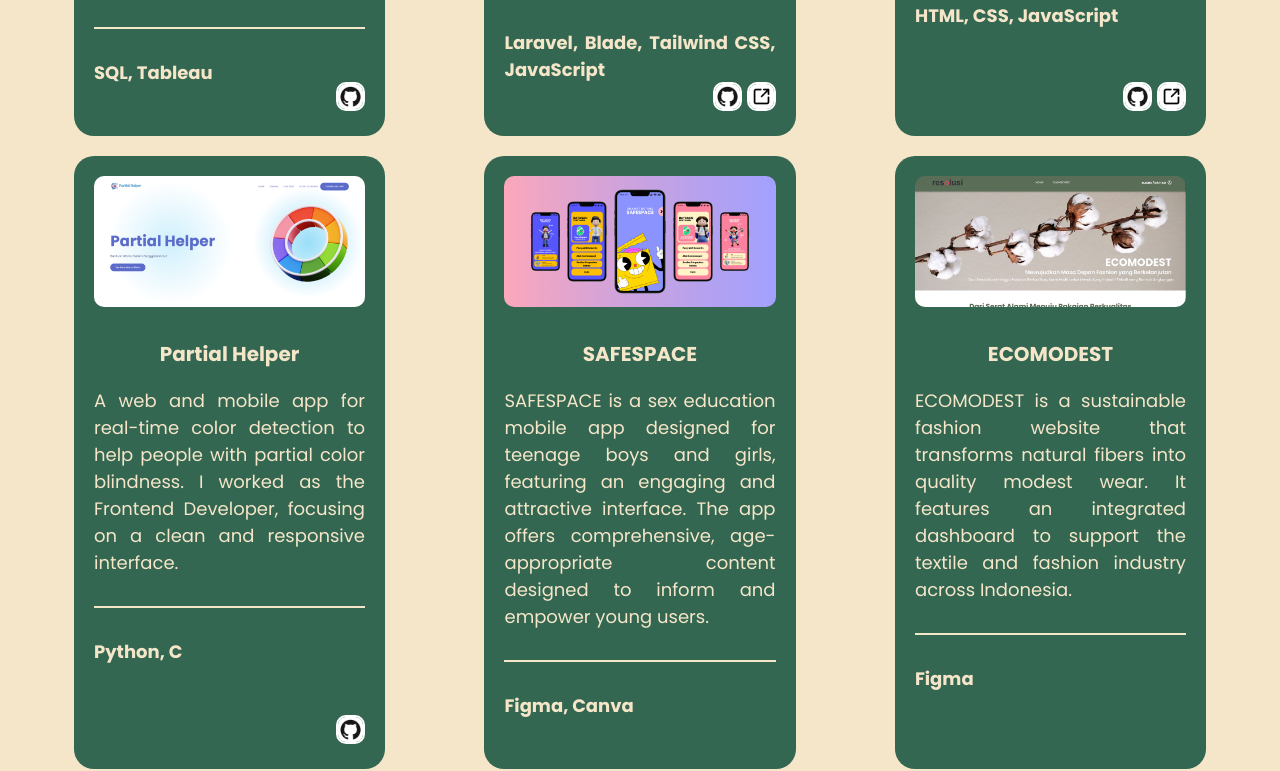
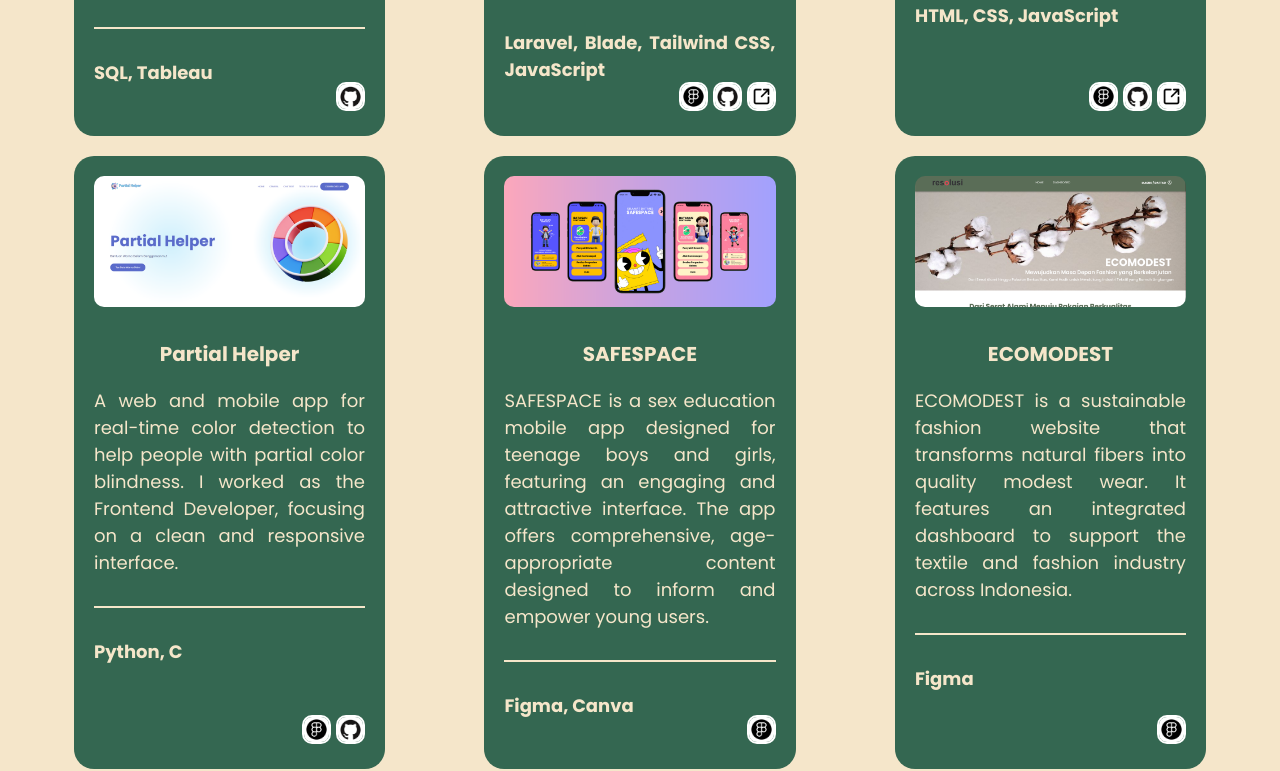
Before and after one commit to SyaharaniSalsabilla/Personal_Portofolio_Website_SyaharaniSalsabillaPrasetyo, a website: page portfolio.html in a window 1280 px wide. Shown: the part 749-1520 px from the top of the page. Drawn offline with nearby package versions, Linux system fonts and the light colour scheme.

Commit message:
update link portfolio

```diff
--- a/portfolio.html
+++ b/portfolio.html
@@ -72,6 +72,9 @@
                         <hr>
                         <p><strong>Laravel, Blade, Tailwind CSS, JavaScript</strong></p>
                         <div class="project-icons">
+                            <a href="https://www.figma.com/proto/EMvXdjmK2eX08nXTOmjVyI/RoomBooking?node-id=0-1&t=wPe2LGWllwZEduDN-1" target="_blank">
+                                <img src="assets\figma logo.png" alt="Figma Icon">
+                            </a>
                             <a href="https://github.com/SyaharaniSalsabilla/roombooking" target="_blank">
                                 <img src="assets\github.png" alt="GitHub Icon">
                             </a>
@@ -90,6 +93,9 @@
                         <hr>
                         <p><strong>HTML, CSS, JavaScript</strong></p>
                         <div class="project-icons">
+                            <a href="https://www.figma.com/proto/2Jqyug3eQWRU5DiFSb2qgn/Capstone-Team-6?node-id=0-1&t=sfoMg4kXnmQN2Mau-1" target="_blank">
+                                <img src="assets\figma logo.png" alt="Figma Icon">
+                            </a>
                             <a href="https://github.com/SyaharaniSalsabilla/RevoU_Dashboard_DataAnalytics_BicycleSalesInEurope" target="_blank">
                                 <img src="assets\github.png" alt="GitHub Icon">
                             </a>
@@ -107,6 +113,9 @@
                         <hr>
                         <p><strong>Python, C</strong></p>
                         <div class="project-icons">
+                            <a href="https://www.figma.com/design/9cZwrcfiYfgsfAdX2upQ0e/Partial-Helper?node-id=0-1&t=bOyn2xmdeH39DG0G-1" target="_blank">
+                                <img src="assets\figma logo.png" alt="Figma Icon">
+                            </a>
                             <a href="https://github.com/SyaharaniSalsabilla/Website_Mobile_ButaWarnaParsial_PARTIALHELPER" target="_blank">
                                 <img src="assets\github.png" alt="GitHub Icon">
                             </a>
@@ -121,6 +130,11 @@
                             age-appropriate content designed to inform and empower young users.</p>
                         <hr>
                         <p><strong>Figma, Canva</strong></p>
+                        <div class="project-icons">
+                            <a href="https://www.figma.com/proto/sqlD07E9tHyiMZ32wkenZ4/SAFESPACE?node-id=0-1&t=1CGGhbXnwsskb70P-1" target="_blank">
+                                <img src="assets\figma logo.png" alt="Figma Icon">
+                            </a>
+                        </div>
                     </div>
 
                     <div class="project">
@@ -131,6 +145,11 @@
                             and fashion industry across Indonesia.</p>
                         <hr>
                         <p><strong>Figma</strong></p>
+                        <div class="project-icons">
+                            <a href="https://www.figma.com/proto/y8pNfZBtLqCMke2mexKBFP/Modest-Fesyen?node-id=0-1&t=LweKYH7f9d03Eycd-1" target="_blank">
+                                <img src="assets\figma logo.png" alt="Figma Icon">
+                            </a>
+                        </div>
                     </div>
                 </div>
             </div>
```
Also changed, not shown: assets/figma logo.png (added).
